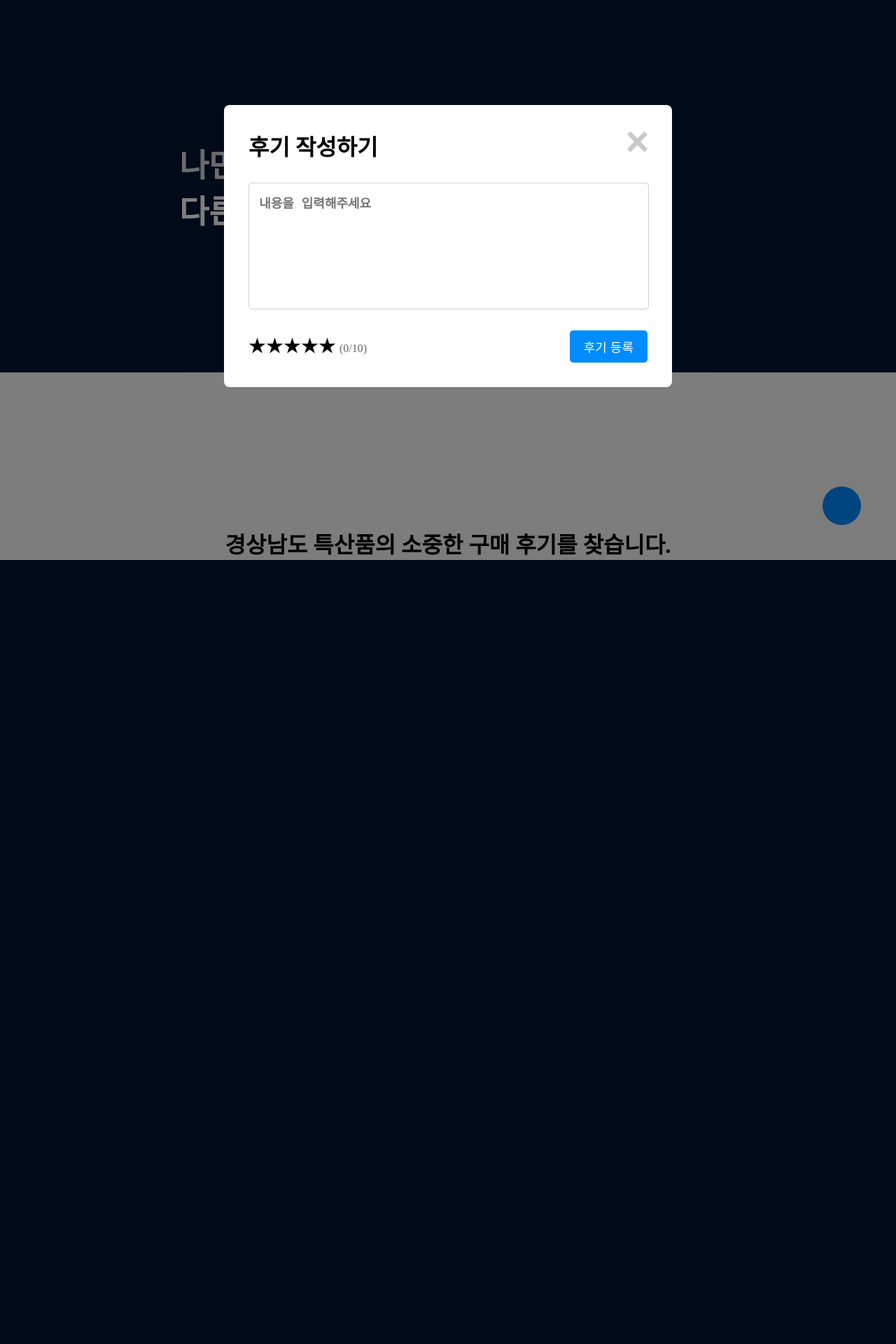
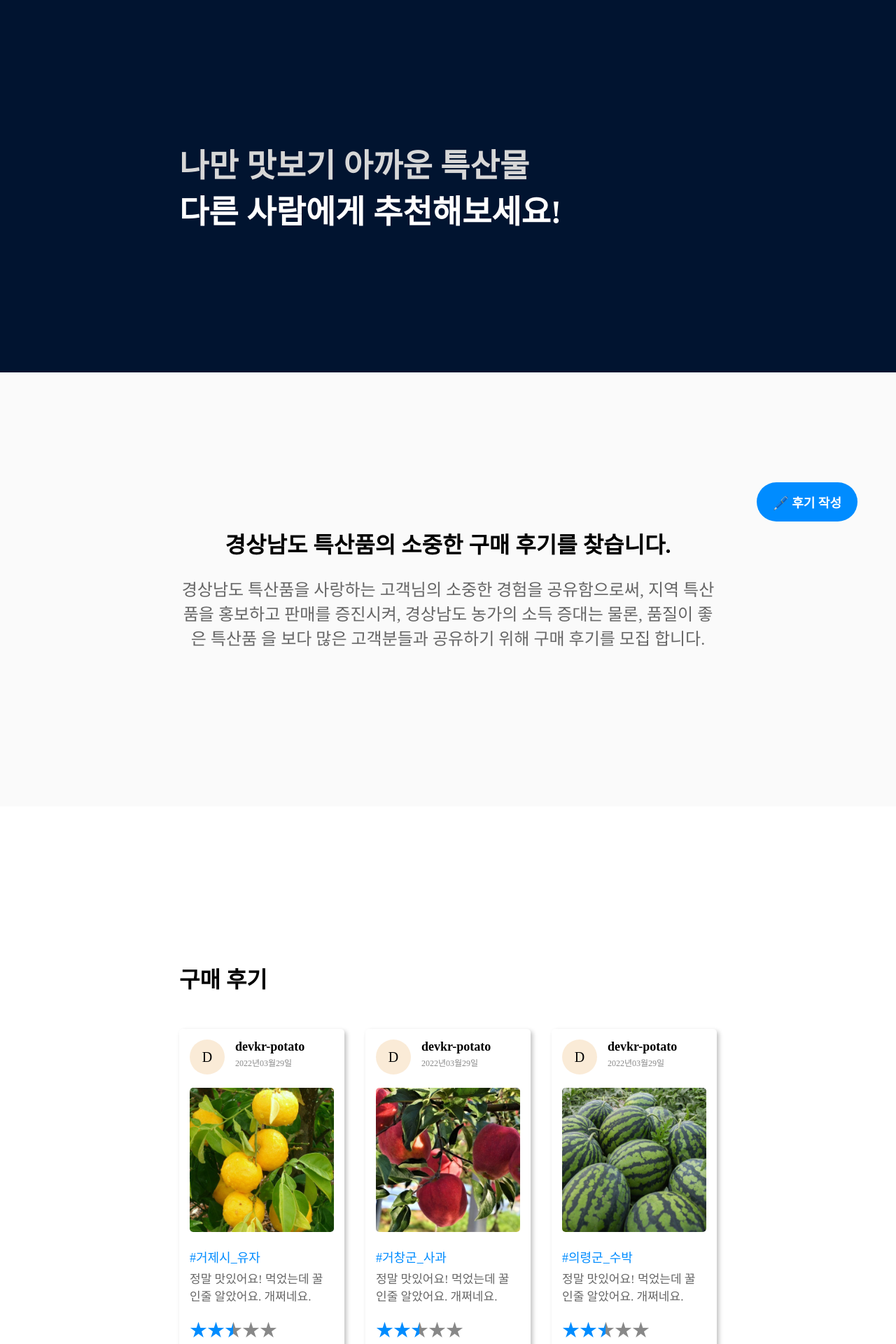
Before and after one commit to dev-yuka05/web-incheon-2022, a PHP site: page /review.html in a window 1280 px wide. Shown: the top 1920 px of the page at 70% size. Before the commit the page ends 800 px from the top, so only its background shows below. Run offline with PHP 8.4, Linux system fonts and the light colour scheme.

Commit message:
fix : 메인, 리뷰페이지

```diff
--- a/B-Moudle/index.html
+++ b/B-Moudle/index.html
@@ -10,7 +10,8 @@
 <body>
     <!-- 오른쪽 아래 고정 아이콘 -->
     <div class="sns">
-
+        <input type="checkbox" id="snsBtn">
+        <label for="snsBtn"></label>
     </div>
 
     <!-- 메인 콘텐츠 -->
@@ -27,6 +28,7 @@
                 <a href="#" class="btn">특산물 맛보기</a>
             </div>
             <div>
+                <img src="./image/photo (12).jpg" alt="18" class="img2">
                 <img src="./image/photo (18).jpg" alt="18" class="img1">
             </div>
         </section>
@@ -61,7 +63,7 @@
                     내가 구매한 특산물이 마음에 들어 나만 맛보기에 아까운 특산물이 있나요?<br>
                     다른사람에게 특산물을 추천해보세요!
                 </p>
-                <a href="#" class="btn">구매후기 바로가기</a>
+                <a href="./review.html" class="btn">구매후기 바로가기</a>
             </div>
         </section>
 
--- a/B-Moudle/review.html
+++ b/B-Moudle/review.html
@@ -10,9 +10,7 @@
 <body>
 
     <!-- 오른쪽 아래 고정 글쓰기 -->
-    <div class="write">
-
-    </div>
+    <div class="write">🖊️ 후기 작성</div>
 
     <!-- 상단 타이틀 -->
     <div class="head">
@@ -54,7 +52,7 @@
                     정말 맛있어요! 먹었는데 꿀인줄 알았어요. 개쩌네요.
                 </p>
                  <div class="star">
-                    ⭐️⭐️⭐️⭐️⭐️
+                    <span id="star">★</span><span id="star">★</span><span id="star-half">★</span><span>★</span><span>★</span>
                 </div>
             </div>
 
@@ -72,7 +70,7 @@
                     정말 맛있어요! 먹었는데 꿀인줄 알았어요. 개쩌네요.
                 </p>
                  <div class="star">
-                    ⭐️⭐️⭐️⭐️⭐️
+                    <span id="star">★</span><span id="star">★</span><span id="star-half">★</span><span>★</span><span>★</span>
                 </div>
             </div>
 
@@ -90,7 +88,7 @@
                     정말 맛있어요! 먹었는데 꿀인줄 알았어요. 개쩌네요.
                 </p>
                  <div class="star">
-                    ⭐️⭐️⭐️⭐️⭐️
+                    <span id="star">★</span><span id="star">★</span><span id="star-half">★</span><span>★</span><span>★</span>
                 </div>
             </div>
 
@@ -108,7 +106,7 @@
                     정말 맛있어요! 먹었는데 꿀인줄 알았어요. 개쩌네요.
                 </p>
                  <div class="star">
-                    ⭐️⭐️⭐️⭐️⭐️
+                    <span id="star">★</span><span id="star">★</span><span id="star-half">★</span><span>★</span><span>★</span>
                 </div>
             </div>
 
@@ -126,7 +124,7 @@
                     정말 맛있어요! 먹었는데 꿀인줄 알았어요. 개쩌네요.
                 </p>
                  <div class="star">
-                    ⭐️⭐️⭐️⭐️⭐️
+                    <span id="star">★</span><span id="star">★</span><span id="star-half">★</span><span>★</span><span>★</span>
                 </div>
             </div>
 
@@ -144,7 +142,7 @@
                     정말 맛있어요! 먹었는데 꿀인줄 알았어요. 개쩌네요.
                 </p>
                  <div class="star">
-                    ⭐️⭐️⭐️⭐️⭐️
+                    <span id="star">★</span><span id="star">★</span><span id="star-half">★</span><span>★</span><span>★</span>
                 </div>
             </div>
 
@@ -162,7 +160,7 @@
                     정말 맛있어요! 먹었는데 꿀인줄 알았어요. 개쩌네요.
                 </p>
                  <div class="star">
-                    ⭐️⭐️⭐️⭐️⭐️
+                    <span id="star">★</span><span id="star">★</span><span id="star-half">★</span><span>★</span><span>★</span>
                 </div>
             </div>
 
@@ -180,7 +178,7 @@
                     정말 맛있어요! 먹었는데 꿀인줄 알았어요. 개쩌네요.
                 </p>
                  <div class="star">
-                    ⭐️⭐️⭐️⭐️⭐️
+                    <span id="star">★</span><span id="star">★</span><span id="star-half">★</span><span>★</span><span>★</span>
                 </div>
             </div>
 
@@ -198,7 +196,7 @@
                     정말 맛있어요! 먹었는데 꿀인줄 알았어요. 개쩌네요.
                 </p>
                  <div class="star">
-                    ⭐️⭐️⭐️⭐️⭐️
+                    <span id="star">★</span><span id="star">★</span><span id="star-half">★</span><span>★</span><span>★</span>
                 </div>
             </div>
 
@@ -216,15 +214,15 @@
                     정말 맛있어요! 먹었는데 꿀인줄 알았어요. 개쩌네요.
                 </p>
                 <div class="star">
-                    ⭐️⭐️⭐️⭐️⭐️
+                    <span id="star">★</span><span id="star">★</span><span id="star-half">★</span><span>★</span><span>★</span>
                 </div>
             </div>
 
             <div class="review-item">
                 <div class="review-header">
-                    <div class="profile">D</div>
+                    <div class="profile">P</div>
                     <div>
-                        <p class="name">devkr-potato</p>
+                        <p class="name">Potato</p>
                         <p class="time">2022년03월29일</p>
                     </div>
                 </div>
@@ -234,15 +232,15 @@
                     정말 맛있어요! 먹었는데 꿀인줄 알았어요. 개쩌네요.
                 </p>
                 <div class="star">
-                    ⭐️⭐️⭐️⭐️⭐️
+                    <span id="star">★</span><span id="star">★</span><span id="star">★</span><span id="star">★</span><span id="star">★</span>
                 </div>
             </div>
 
             <div class="review-item">
                 <div class="review-header">
-                    <div class="profile">D</div>
+                    <div class="profile">L</div>
                     <div>
-                        <p class="name">devkr-potato</p>
+                        <p class="name">Leeminjun</p>
                         <p class="time">2022년03월29일</p>
                     </div>
                 </div>
@@ -252,7 +250,7 @@
                     정말 맛있어요! 먹었는데 꿀인줄 알았어요. 개쩌네요.
                 </p>
                 <div class="star">
-                    ⭐️⭐️⭐️⭐️⭐️
+                    <span id="star">★</span><span id="star">★</span><span id="star">★</span><span id="star">★</span><span id="star-half">★</span>
                 </div>
             </div>
 
@@ -262,14 +260,14 @@
     <!-- 리뷰 쪽수 -->
     <ul class="pagination">
         <li>&lt;</li>
-        <li class="active">1</li>
-        <li>2</li>
-        <li>3</li>
+        <li class="active"><a>1</a></li>
+        <li><a >2</a></li>
+        <li><a>3</a></li>
         <li>&gt;</li>
     </ul>
 
     <!-- 후기 작성 모달 폼 -->
-    <div class="modal" style="display: block;">
+    <div class="modal" style="display: none;">
         <div class="modal-box">
 
             <!-- 모달창 상단 -->
@@ -282,12 +280,21 @@
             <form method="post">
 
                 <div class="modal-content">
+                    <div class="input">
+                        <input min="2" maxlength="50" minlength="2" class="name" type="text" placeholder="이름을 입력해주세요" required>
+                        <input type="text" class="item" placeholder="구매품을 입력해주세요." required>
+                        <input type="text" class="place" placeholder="구매처를 입력해주세요." required>
+                        <input  type="date" class="date" required>
+                    </div>
                     <textarea placeholder="내용을 입력해주세요" required></textarea>
                 </div>
 
                 <div class="modal-footer">
                     <div class="star">
-                        <span>★★★★★</span><span class="count">(0/10)</span>
+                        <div class="stars">
+                            <span id="star">★</span><span id="star">★</span><span id="star-half">★</span><span>★</span><span>★</span>
+                        </div>
+                        <span class="count">(5 /10)</span>
                     </div>
                     <button type="submit">후기 등록</button>
                 </div>
--- a/B-Moudle/style/review.css
+++ b/B-Moudle/style/review.css
@@ -5,13 +5,15 @@ body{
 /* 글쓰기 버튼 */
 .write{
     position: fixed;
-    right: 50px;
-    bottom: 50px;
+    right: 55px;
+    bottom: 55px;
     border-radius: 50px;
-    width: 55px;
-    height: 55px;
+    padding: 15px 23px;
     background-color: rgb(0, 140, 255);
     cursor: pointer;
+    font-size: 18px;
+    font-weight: bold;
+    color: #fff;
 }
 
 
@@ -98,6 +100,8 @@ body{
 }
 .review-item .star{
     margin-bottom: 10px;
+    color: #888;
+    font-size: 25px;
 }
 /* 리뷰 쪽수 */
 .pagination{
@@ -114,6 +118,7 @@ body{
     background-color: #f5f5f5;
     border-radius: 50px;
     margin: 0 5px;
+    user-select: none;
 }
 .pagination li.active{
     color: #fff;
@@ -144,7 +149,7 @@ body{
 
 .modal .modal-box{
     background-color: #fff;
-    margin: 100px 25%;
+    margin: 100px 23%;
     padding: 35px;
     border-radius: 8px;
 }
@@ -157,6 +162,30 @@ body{
 
 .modal .modal-header h1{
     margin: 0;
+}
+
+.modal-content .input{
+    display: grid;
+    grid-template-columns: repeat(4, 1fr);
+    gap: 10px;
+}
+
+.modal-content input{
+    margin-top: 10px;
+    resize: none;
+    font-size: 18px;
+    border: solid 1.5px rgb(207, 207, 207);
+    margin-bottom: 15px;
+    padding: 5%;
+    border-radius: 5px;
+    font-weight: bolder;
+    transition: border 0.5s;
+    width: 90%;
+    line-height: 1;
+}
+.modal-content input:focus{
+    outline: none;
+    border: solid 1.5px rgb(88, 88, 88);
 }
 
 .modal-content textarea{
@@ -186,13 +215,14 @@ body{
     margin: auto 0;
     font-size: 25px;
     line-height: 1;
+
     user-select: none;
 }
 
 .modal-footer .star .count{
     font-size: 16px;
     color: #666;
-    margin-left: 5px;
+    margin-left: 2px;
     display: inline-block;
 }
 
@@ -208,3 +238,27 @@ body{
     display: inline-block;
     transition: background-color 0.3s;
 }
+
+.modal-footer button:hover{
+    background-color: rgb(0, 132, 255);
+}
+
+.modal-footer .stars{
+    color: #888;
+    display: inline-block;
+}
+
+/* 평점 */
+#star{
+    color: #008cff;
+}
+
+#star-half{
+    position: relative;
+    display: inline-block;
+    background: linear-gradient(90deg, #008cff 50%, #888 50%);
+    background-clip: text;
+    -webkit-background-clip: text;
+    -webkit-text-fill-color: transparent;
+    white-space: nowrap;
+}
```
Also changed, not shown: B-Moudle/style/style.css (+29 -3 lines). Lines whose indentation alone changed are shown as unchanged.
